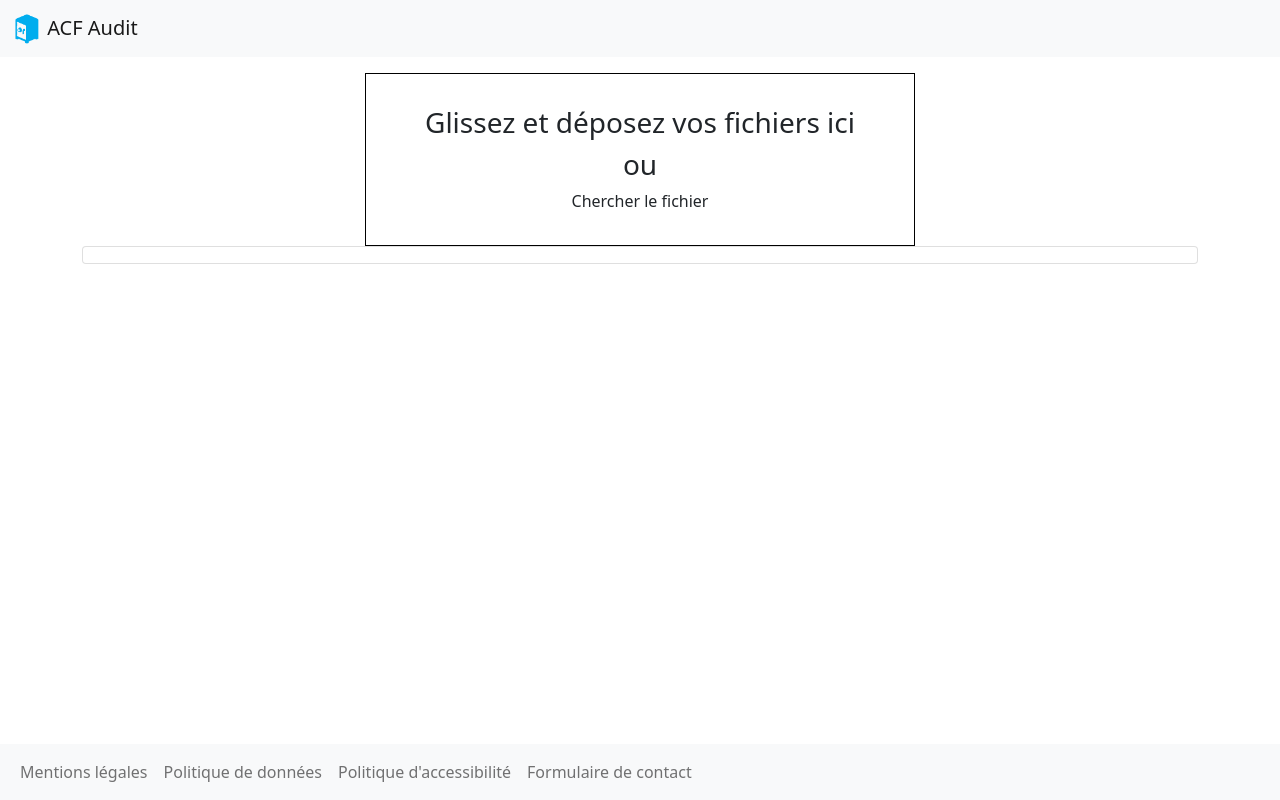
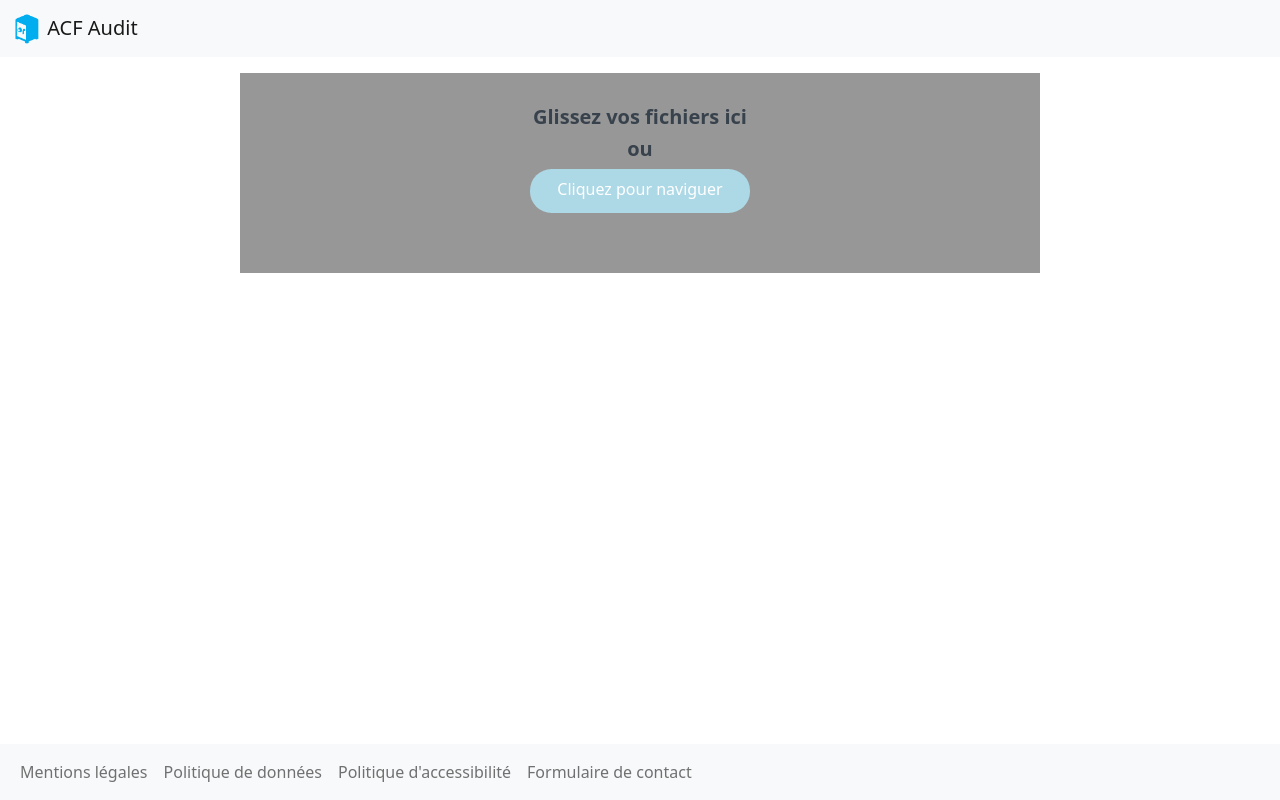
Before and after one commit to CorentinPineault/ACFFrontApp, an Angular app: page /document-management in a window 1280 px wide. Built offline with nearby package versions, Linux system fonts and the light colour scheme.

Commit message:
Drag and drop pour envoi de fichiers

```diff
--- a/src/app/directives/dragndrop/dragndrop.directive.ts
+++ b/src/app/directives/dragndrop/dragndrop.directive.ts
@@ -1,33 +1,41 @@
 import { Directive, EventEmitter, HostBinding, HostListener, Output } from '@angular/core';
+import { DomSanitizer, SafeUrl } from '@angular/platform-browser';
+
+export interface FileHandle {
+  file: File,
+  url: SafeUrl
+}
 
 @Directive({
   selector: '[appDragndrop]'
 })
 export class DragndropDirective {
-
-/*
+  @HostBinding('class.fileover') fileOver!: boolean;
   @Output() fileDropped = new EventEmitter<any>();
 
   // Dragover listener
-  @HostListener('dragover', ['$event']) onDragOver(evt) {
+  @HostListener('dragover', ['$event']) onDragOver(evt: any) {
     evt.preventDefault();
     evt.stopPropagation();
+    this.fileOver = true;
   }
 
   // Dragleave listener
-  @HostListener('dragleave', ['$event']) public onDragLeave(evt) {
+  @HostListener('dragleave', ['$event']) public onDragLeave(evt: any) {
     evt.preventDefault();
     evt.stopPropagation();
+    this.fileOver = false;
   }
 
   // Drop listener
-  @HostListener('drop', ['$event']) public ondrop(evt) {
+  @HostListener('drop', ['$event']) public ondrop(evt: any) {
     evt.preventDefault();
     evt.stopPropagation();
+    this.fileOver = false;
     let files = evt.dataTransfer.files;
     if (files.length > 0) {
       this.fileDropped.emit(files);
     }
   }
-  */
+
 }
--- a/src/components/document-management/document-management.component.css
+++ b/src/components/document-management/document-management.component.css
@@ -1,12 +1,12 @@
-.dropzone {
-    width: 550px;
+.container {
+    width: 800px;
+    height: 200px;
     padding: 2rem;
+    background-color: #979797;
     text-align: center;
-    border: 1px solid black;
     position: relative;
     margin: 0 auto;
 }
-
 input {
     opacity: 0;
     position: absolute;
@@ -16,3 +16,55 @@ input {
     top: 0;
     left: 0;
 }
+
+label {
+    color: white;
+    width: 220px;
+    height: 44px;
+    border-radius: 21.5px;
+    background-color:lightblue;
+    padding: 8px 16px;
+}
+
+h3 {
+    font-size: 20px;
+    font-weight: 600;
+    color: #38424c;
+}
+
+.files-list {
+    margin-top: 1.5rem;
+}
+.single-file {
+    display: flex;
+    padding: 0.5rem;
+    justify-content: space-between;
+    align-items: center;
+    border: dashed 1px #979797;
+    margin-bottom: 1rem;
+}
+.delete {
+    display: flex;
+    margin-left: 0.5rem;
+    cursor: pointer;
+    align-self: flex-end;
+}
+
+.name {
+    font-size: 14px;
+    font-weight: 500;
+    color: #353f4a;
+    margin: 0;
+}
+
+.size {
+    font-size: 12px;
+    font-weight: 500;
+    color: #a4a4a4;
+    margin: 0;
+    margin-bottom: 0.25rem;
+}
+
+.info {
+    width: 100%
+}
--- a/src/components/document-management/document-management.component.html
+++ b/src/components/document-management/document-management.component.html
@@ -1,15 +1,18 @@
-<div class="dropzone" appDragndrop>
-    <input type="file" id="fileDropRef" multiple/>
-    <h3>Glissez et déposez vos fichiers ici</h3>
-    <h3>ou</h3>
-    <label for="fileDropRef">Chercher le fichier</label>
+<div class="container" appDnd (fileDropped)="onFileDropped($event)">
+	<input type="file" #fileDropRef id="fileDropRef" multiple (change)="fileBrowseHandler($event)" />
+	<h3>Glissez vos fichiers ici</h3>
+	<h3>ou</h3>
+	<label for="fileDropRef">Cliquez pour naviguer</label>
 </div>
 
-<div class="doclist">
-    <ul class="list-group">
-        <li
-        class="list-group-item"
-        >
-        </li>
-    </ul>
+<div class="files-list">
+	<div class="single-file" *ngFor="let file of files; let i = index">
+		<img src="../../assets/img/ic-file.svg" width="45px" alt="file">
+		<div class="info">
+		<h4 class="name">
+			{{ file?.name }}
+		</h4>
+		</div>
+		<!--<img src="assets/img/dnd/ic-delete-file.svg" class="delete" width="20px" alt="file" (click)="deleteFile(i)">-->
+	</div>
 </div>
--- a/src/components/document-management/document-management.component.ts
+++ b/src/components/document-management/document-management.component.ts
@@ -1,15 +1,52 @@
 import { Component, OnInit } from '@angular/core';
-
 @Component({
   selector: 'app-document-management',
   templateUrl: './document-management.component.html',
   styleUrls: ['./document-management.component.css']
 })
 export class DocumentManagementComponent implements OnInit {
+  files: any[] = [];
 
   constructor() { }
 
   ngOnInit(): void {
   }
 
+  /**
+   * on file drop handler
+   */
+  onFileDropped($event: any) {
+    this.prepareFilesList($event);
+  }
+
+  /**
+   * handle file from browsing
+   */
+  fileBrowseHandler(event: Event) {
+    const target = event.target as HTMLInputElement;
+    const files = target.files as FileList;
+    this.prepareFilesList(files);
+  }
+
+  /**
+   * Delete file from files list
+   * @param index (File index)
+   */
+  deleteFile(index: number) {
+    this.files.splice(index, 1);
+  }
+
+  upload(){}
+
+  /**
+   * Convert Files list to normal array list
+   * @param files (Files List)
+   */
+  prepareFilesList(files: FileList) {
+    Array.from(files).forEach(item => {
+      // item.progress = 0;
+      this.files.push(item);
+    })
+  }
+
 }
--- a/tsconfig.json
+++ b/tsconfig.json
@@ -25,6 +25,7 @@
     "enableI18nLegacyMessageIdFormat": false,
     "strictInjectionParameters": true,
     "strictInputAccessModifiers": true,
-    "strictTemplates": true
+    "strictTemplates": true,
+    "noImplicitAny": false
   }
 }
```
Also changed, not shown: src/assets/img/ic-file.svg (added), src/assets/img/ic-upload-file.svg (added).
